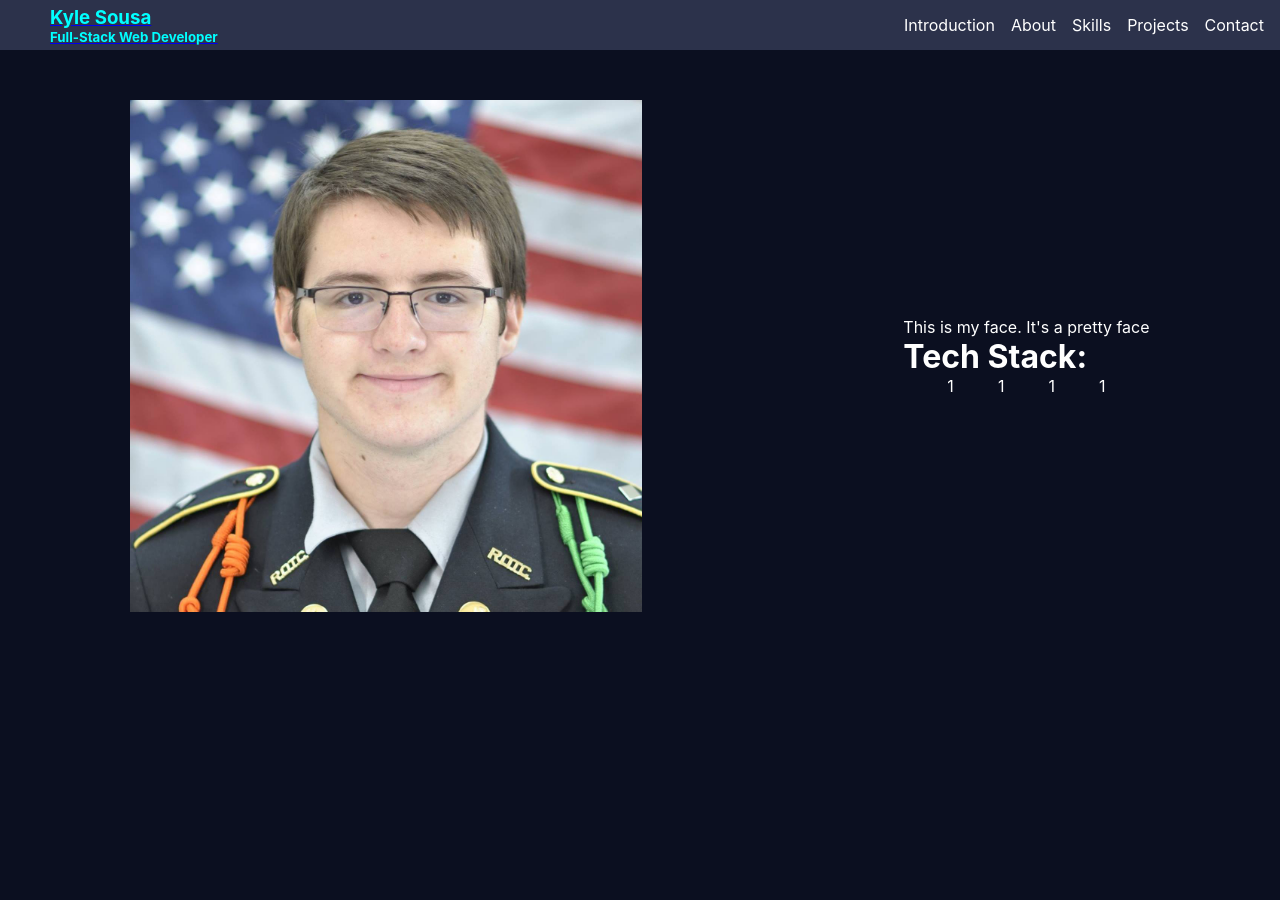
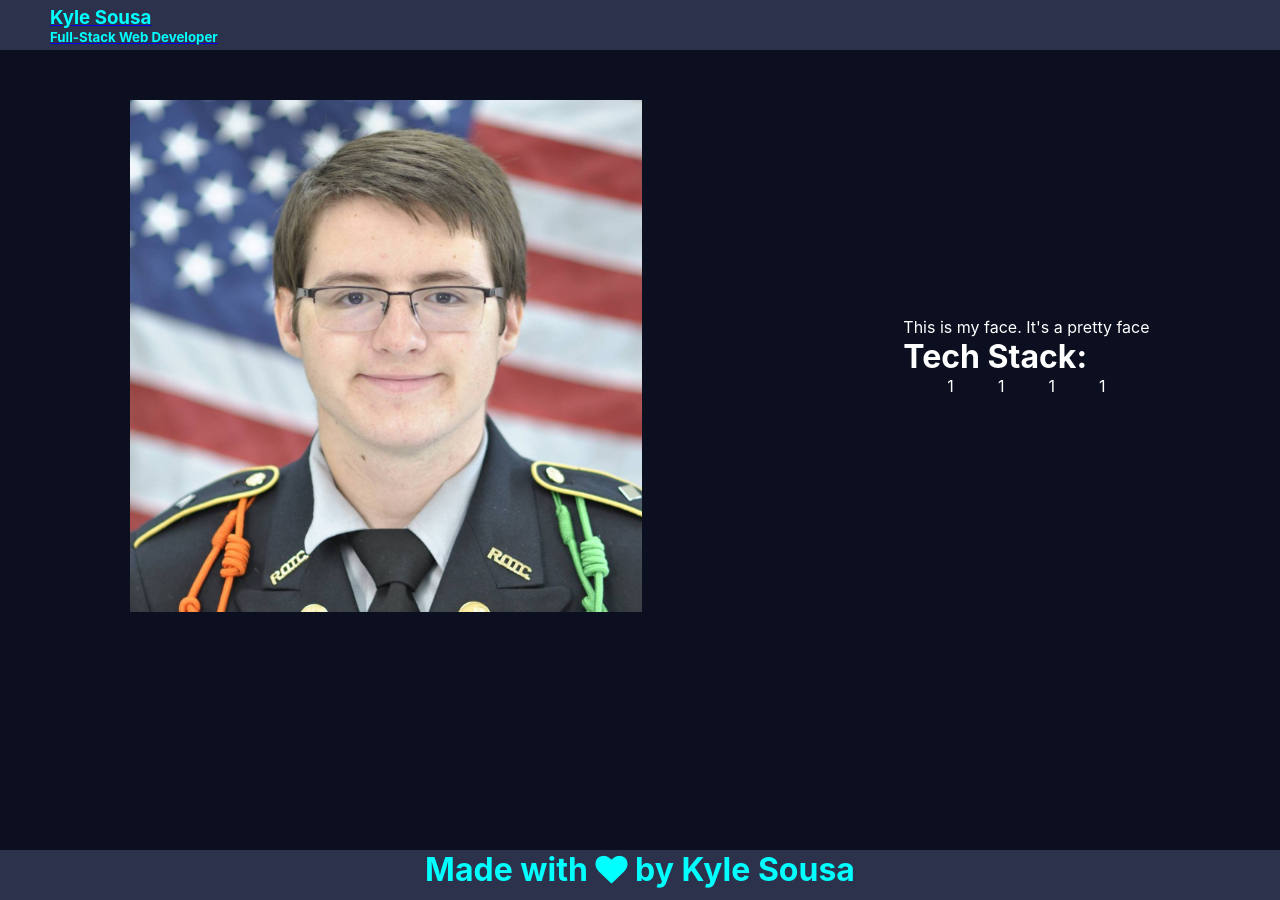
Before and after one commit to AWSMProdigy/updated-portfolio, a React (Create React App) app in the folder my-portfolio/: page /Project in a window 1280 px wide. Before the commit the page ends 800 px from the top, so only its background shows below. Built offline with nearby package versions, Linux system fonts and the light colour scheme.

Commit message:
Footer added, nav dissapears when moving into project page

```diff
--- a/my-portfolio/src/App.css
+++ b/my-portfolio/src/App.css
@@ -1,6 +1,16 @@
 * {
   scroll-behavior: smooth;
   margin: 0;
+}
+
+body{
+  min-height: 100vh;
+}
+
+body::after{
+  content: '';
+  display: block;
+  height: 50px;
 }
 
 hr{
@@ -16,6 +26,7 @@ p a{
 body {
   background: #0b0f20;
   color: white;
+  position: relative;
 }
 
 .invis{
@@ -390,6 +401,21 @@ nav{
   box-shadow: 3px -4px;
 }
 
+footer{
+  margin-top: 10px;
+  width: 100vw;
+  height: 50px;
+  background: #2c324b;
+  text-align: center;
+  color: aqua;
+  position: absolute;
+  bottom: 0;
+}
+
+footer h1 svg{
+  color: red;
+}
+
 @media (max-width:800px){
 
   .mob-btn{
--- a/my-portfolio/src/App.js
+++ b/my-portfolio/src/App.js
@@ -2,72 +2,24 @@ import ReactDOM from "react-dom/client";
 import { BrowserRouter, Routes, Route } from "react-router-dom";
 import Home from "./components/Home";
 import Project from "./components/Project";
-import React, { useState } from "react";
-import { Link } from "react-router-dom";
+import Nav from "./components/Nav";
+import React, { useState, useEffect } from "react";
+import { Link, useLocation } from "react-router-dom";
+
 
 
 
 function App() {
-  const [menu, setmenu] = useState("false");
-  const [mobMenu, setMobMenu] = useState("mob-false");
-
-  const showmenu = () =>{
-    const mobBtn = document.querySelector('.mob-btn');
-    let menuItem = document.querySelector('.nav-links');
-    const mobMenuItem = document.querySelector('.nav-links-mobile');
-
-    // Close menu
-    if(menu === "true"){
-        setmenu("false");
-        setMobMenu("mob-false");
-        mobBtn.classList.remove('open');
-
-    // Open up menu
-    }else{
-        setmenu("true");
-        setMobMenu("mob-true");
-        mobBtn.classList.add('open');
-        let originalValues = ["Introduction", "About", "Projects", "Skills", "Contact"]
-    }
-  }
-
   return(
     <BrowserRouter>
-    <nav>
-        <div className="left">
-          <Link to={"/"}>
-            <div className='nameNav'>
-              <h3>Kyle Sousa</h3>
-              <h5>Full-Stack Web Developer</h5>
-            </div>
-          </Link>
-        </div>
-        <div className="name">
-        </div>
-        <div className="right">
-          <ul className={"nav-links"}>
-            <a href="#Intro">Introduction</a>
-            <a href="#About">About</a>
-            <a href="#Skills">Skills</a>
-            <a href="#Projects">Projects</a>
-            <a href="#Contact">Contact</a>
-          </ul>
-          <div className='mob-btn' onClick={showmenu}>
-            <div className="mob-btn__burger"></div>
-          </div>
-        </div>
-      </nav>
-      <div className={"nav-links-mobile " + mobMenu} onClick={showmenu}>
-        <a href="#Intro" id="introLink"><h1>Introduction</h1></a>
-        <a href="#About" id="aboutLink"><h1>About</h1></a>
-        <a href="#Projects" id="projectLink"><h1>Projects</h1></a>
-        <a href="#Skills" id="skillsLink"><h1>Skills</h1></a>
-        <a href="#Contact" id="contactLink"><h1>Contact</h1></a>
-      </div>
+      <Nav></Nav>
       <Routes>
           <Route path="/" element={<Home />} />
           <Route path="/Project" element={<Project/>}/>
       </Routes>
+      <footer>
+        <h1>Made with <i className="fa fa-heart pulse"></i> by Kyle Sousa</h1>
+      </footer>
     </BrowserRouter>
   )
 }
--- /dev/null
+++ b/my-portfolio/src/components/Nav.js
@@ -0,0 +1,83 @@
+import React, { useState, useEffect } from "react";
+import { Link, useLocation } from "react-router-dom";
+
+function Nav(){
+    const [menu, setmenu] = useState("false");
+    const [mobMenu, setMobMenu] = useState("mob-false");
+    const location = useLocation();
+
+
+    const hidden = {
+        visibility: 'hidden'
+    }
+
+    const display = {
+        visibility: 'visible'
+    }
+
+    function showNav() {
+    if(location.pathname === "/Project"){
+        return hidden;
+    }else{
+        return display;
+    }
+   }
+
+    const showmenu = () =>{
+        const mobBtn = document.querySelector('.mob-btn');
+        let menuItem = document.querySelector('.nav-links');
+        const mobMenuItem = document.querySelector('.nav-links-mobile');
+
+        // Close menu
+        if(menu === "true"){
+            setmenu("false");
+            setMobMenu("mob-false");
+            mobBtn.classList.remove('open');
+
+        // Open up menu
+        }else{
+            setmenu("true");
+            setMobMenu("mob-true");
+            mobBtn.classList.add('open');
+            let originalValues = ["Introduction", "About", "Projects", "Skills", "Contact"]
+        }
+      }
+
+    return(
+        <>
+        <nav>
+        <div className="left">
+          <Link to={"/"}>
+            <div className='nameNav'>
+              <h3>Kyle Sousa</h3>
+              <h5>Full-Stack Web Developer</h5>
+            </div>
+          </Link>
+        </div>
+        <div className="name">
+        </div>
+        <div className="right" style={showNav()}>
+          <ul className={"nav-links"}>
+            <a href="#Intro">Introduction</a>
+            <a href="#About">About</a>
+            <a href="#Skills">Skills</a>
+            <a href="#Projects">Projects</a>
+            <a href="#Contact">Contact</a>
+          </ul>
+          <div className='mob-btn' onClick={showmenu}>
+            <div className="mob-btn__burger"></div>
+        </div>
+        </div>
+      </nav>
+      <div className={"nav-links-mobile " + mobMenu} style={showNav()} onClick={showmenu}>
+        <a href="#Intro" id="introLink"><h1>Introduction</h1></a>
+        <a href="#About" id="aboutLink"><h1>About</h1></a>
+        <a href="#Projects" id="projectLink"><h1>Projects</h1></a>
+        <a href="#Skills" id="skillsLink"><h1>Skills</h1></a>
+        <a href="#Contact" id="contactLink"><h1>Contact</h1></a>
+      </div>
+      </>
+    )
+}
+
+export default Nav;
```
